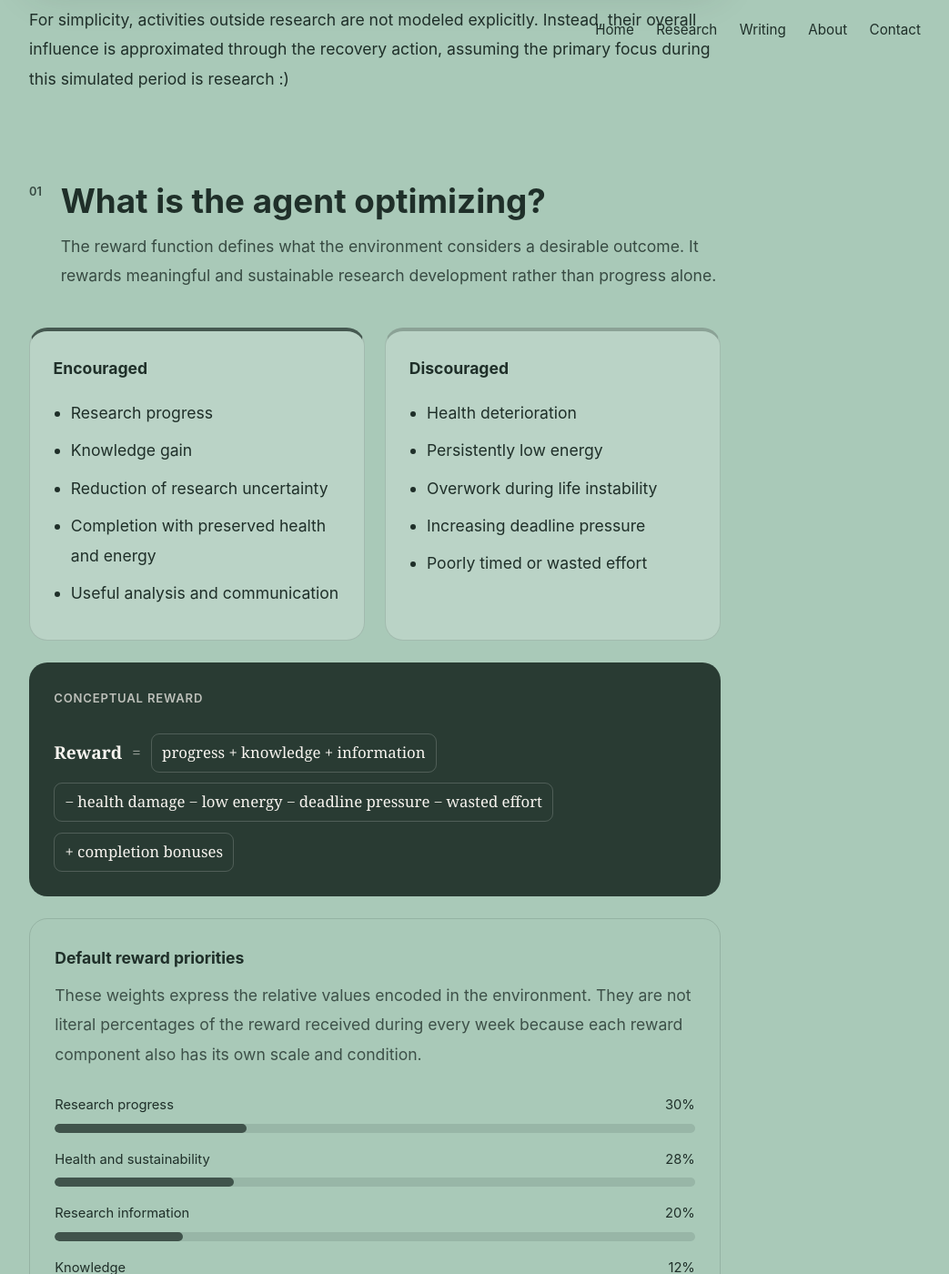
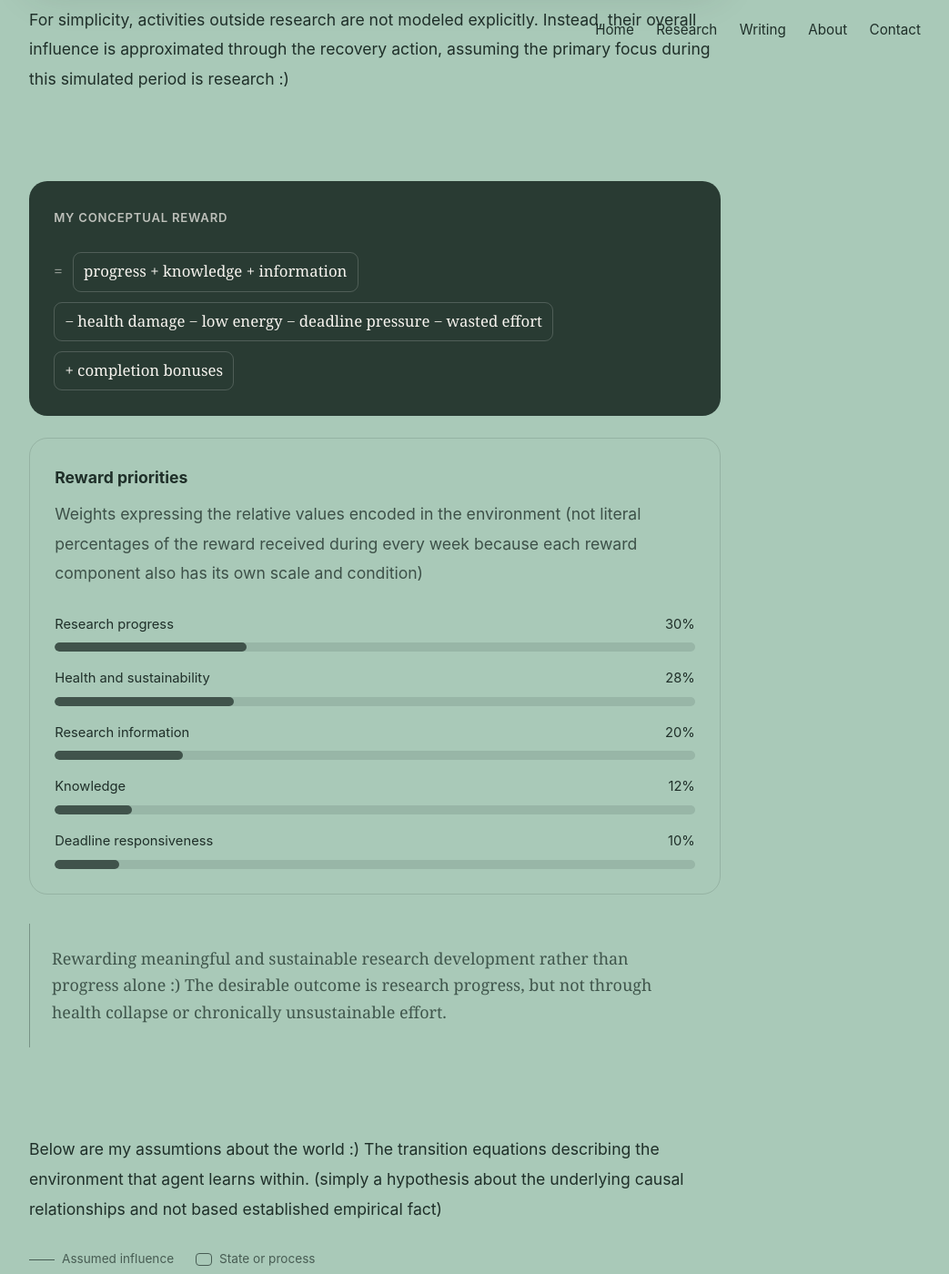
Before and after one commit to SepidehFouladzadeh/SepidehFouladzadeh.github.io, a Jekyll site: the page built from _posts/2026-07-19-custom-environment.md, in a window 1280 px wide and 1400 px high, scrolled down 1184 px. Shown: the whole window at 91% size, without its empty margins (228-1271 px from the left). Built offline with Jekyll 4.4.1, drawn with Linux system fonts in a browser that asks for light colours; some of the changed text lies outside the part shown.

Commit message:
adding results to explorations

```diff
--- a/_posts/2026-07-19-custom-environment.md
+++ b/_posts/2026-07-19-custom-environment.md
@@ -10,7 +10,7 @@ back_url: /research/rl-vs-control/
 back_text: Back to where this began
 ---
 
-A hypothetical environment in which a researcher allocates weekly effort among literature review, implementation, result analysis, result communication, and recovery while optimizing for meaningful and sustainable research development.
+A hypothetical environment in which a researcher allocates weekly effort among literature review, implementation, result analysis, result communication, and recovery while optimizing for meaningful and sustainable research development :)
 
 Below you can see how the research process evolves alongside weekly effort allocation over one year.
 
@@ -33,57 +33,11 @@ Below you can see how the research process evolves alongside weekly effort alloc
   ========================================================== -->
 
   <section class="artifact-section">
-    <div class="section-heading">
-      <p class="section-number">01</p>
-
-      <div>
-        <h3>What is the agent optimizing?</h3>
-
-        <p>
-          The reward function defines what the environment considers
-          a desirable outcome. It rewards meaningful and sustainable
-          research development rather than progress alone.
-        </p>
-      </div>
-    </div>
-
-
-    <div class="reward-summary">
-
-      <div class="reward-column reward-positive">
-        <h4>Encouraged</h4>
-
-        <ul>
-          <li>Research progress</li>
-          <li>Knowledge gain</li>
-          <li>Reduction of research uncertainty</li>
-          <li>Completion with preserved health and energy</li>
-          <li>Useful analysis and communication</li>
-        </ul>
-      </div>
-
-      <div class="reward-column reward-negative">
-        <h4>Discouraged</h4>
-
-        <ul>
-          <li>Health deterioration</li>
-          <li>Persistently low energy</li>
-          <li>Overwork during life instability</li>
-          <li>Increasing deadline pressure</li>
-          <li>Poorly timed or wasted effort</li>
-        </ul>
-      </div>
-
-    </div>
-
 
     <div class="equation-card">
-      <p class="equation-title">Conceptual reward</p>
+      <p class="equation-title">My Conceptual Reward</p>
 
       <div class="reward-equation">
-        <span class="equation-main">
-          Reward
-        </span>
 
         <span class="equation-symbol">=</span>
 
@@ -108,13 +62,13 @@ Below you can see how the research process evolves alongside weekly effort alloc
 
 
     <div class="priority-block">
-      <h4>Default reward priorities</h4>
+      <h4>Reward priorities</h4>
 
       <p>
-        These weights express the relative values encoded in the
-        environment. They are not literal percentages of the reward
+        Weights expressing the relative values encoded in the
+        environment (not literal percentages of the reward
         received during every week because each reward component also
-        has its own scale and condition.
+        has its own scale and condition)
       </p>
 
       <div class="priority-list">
@@ -194,32 +148,20 @@ Below you can see how the research process evolves alongside weekly effort alloc
 
 
     <blockquote class="interpretation-quote">
-      The reward encodes a value judgment: research progress matters,
-      but progress achieved through health collapse or chronically
-      unsustainable effort should not be treated as equally successful.
+      Rewarding meaningful and sustainable research development rather than progress alone :)
+      The desirable outcome is research progress, but not through health collapse or chronically unsustainable effort.
     </blockquote>
   </section>
-
 
   <!-- =========================================================
        HYPOTHESIS / CAUSAL STRUCTURE
   ========================================================== -->
 
   <section class="artifact-section">
-    <div class="section-heading">
-      <p class="section-number">02</p>
-
-      <div>
-        <h3>What hypothesis defines the environment?</h3>
-
         <p>
-          The transition equations describe how the simulated world
-          works. Each arrow below represents an assumed influence,
-          not an established empirical fact.
+          Below are my assumtions about the world :)
+          The transition equations describing the environment that agent learns within. (simply a hypothesis about the underlying causal relationships and not based established empirical fact)
         </p>
-      </div>
-    </div>
-
 
     <div class="hypothesis-legend">
       <span>
```
